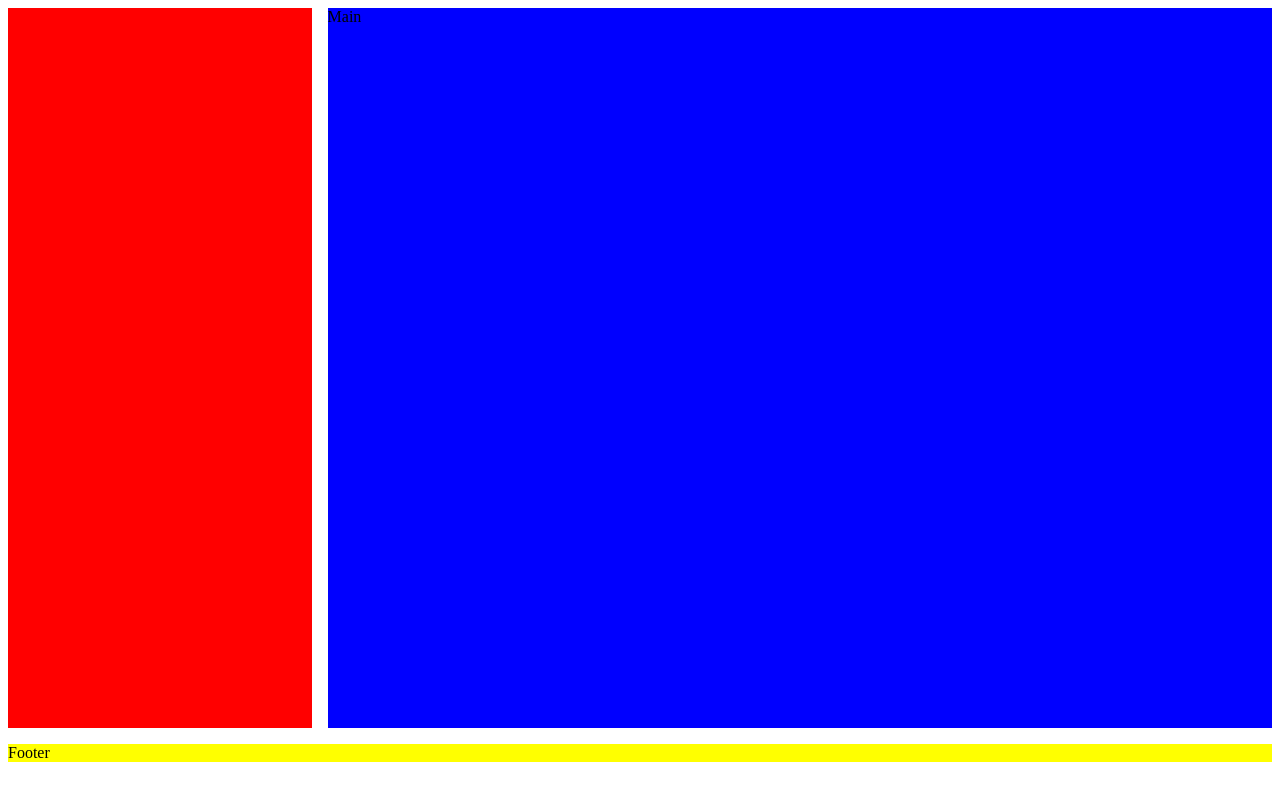
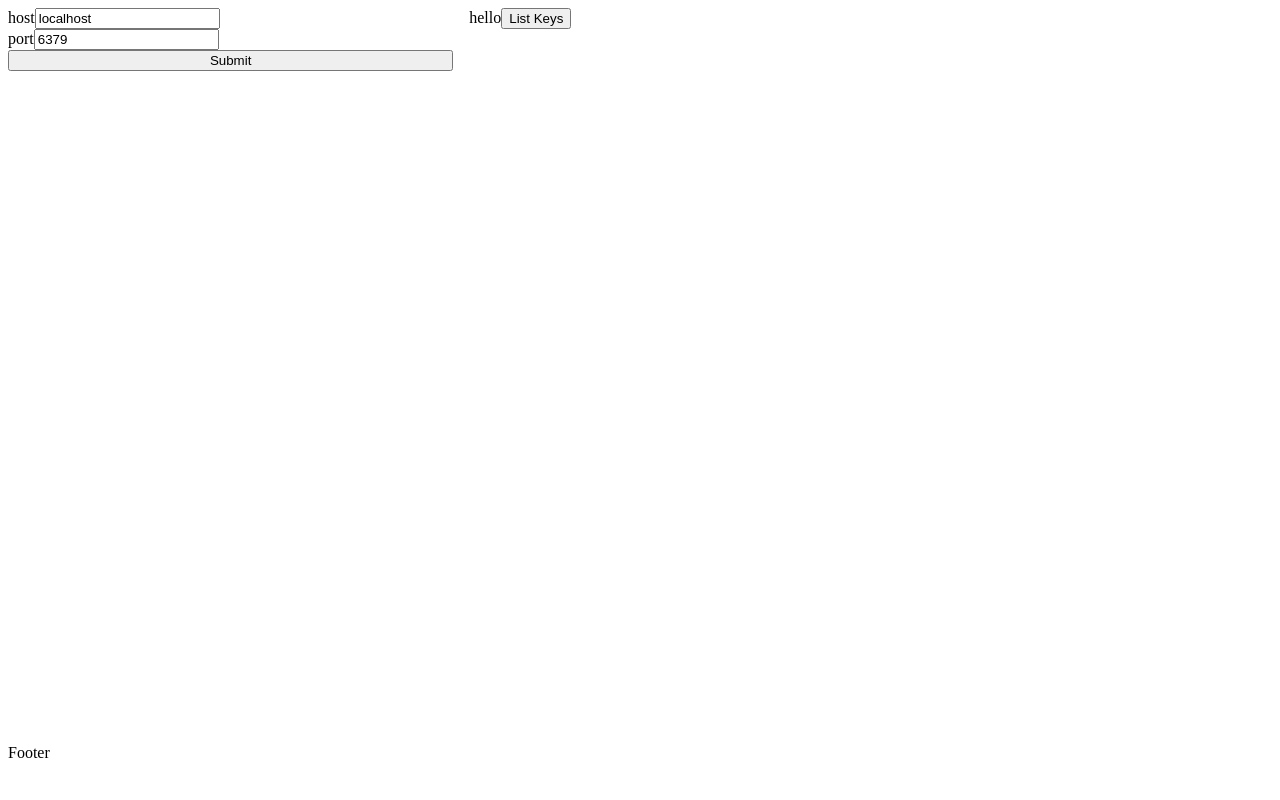
Before and after one commit to hstrada/redist, a React app in the folder redist/: page / in a window 1280 px wide. Built offline with nearby package versions, Linux system fonts and the light colour scheme.

Commit message:
adding create connection

```diff
--- a/redist/src/App.jsx
+++ b/redist/src/App.jsx
@@ -1,16 +1,17 @@
 import React from 'react';
-// import { builder } from './connection';
 import './app.css';
+import { Menu } from './components/Menu';
+import { Keys } from './components/Keys';
 
 export function App() {
-  // React.useEffect(() => {
-  //   builder();
-  // }, []);
-
   return (
     <div className="app">
-      <aside className="o-aside"></aside>
-      <main className="o-main">Main</main>
+      <aside className="o-aside">
+        <Menu />
+      </aside>
+      <main className="o-main">
+        <Keys />
+      </main>
       <footer className="o-footer">Footer</footer>
     </div>
   );
--- a/redist/src/app.css
+++ b/redist/src/app.css
@@ -14,15 +14,16 @@
 
 .o-aside {
     grid-area: aside;
-    background: red;
+}
+
+.o-aside form {
+    display: grid;
 }
 
 .o-main {
     grid-area: main;
-    background: blue;
 }
 
 .o-footer {
     grid-area: footer;
-    background: yellow;
 }
--- /dev/null
+++ b/redist/src/components/Keys.js
@@ -0,0 +1,15 @@
+import React from 'react';
+import { getKeys } from '../services/keys';
+
+export const Keys = () => {
+  const handleKeys = () => {
+    getKeys().then((keys) => console.log(keys));
+  };
+
+  return (
+    <div>
+      hello
+      <button onClick={handleKeys}>List Keys</button>
+    </div>
+  );
+};
--- a/redist/src/components/Menu.jsx
+++ b/redist/src/components/Menu.jsx
@@ -0,0 +1,42 @@
+import React from 'react';
+import { useState } from 'react';
+import { createConnection } from '../services/createConnection';
+
+export const Menu = () => {
+  const [inputs, setInputs] = useState({});
+
+  const handleChange = (event) => {
+    const name = event.target.name;
+    const value = event.target.value;
+    setInputs((values) => ({ ...values, [name]: value }));
+  };
+
+  const handleSubmit = (event) => {
+    event.preventDefault();
+    createConnection(inputs.host, inputs.port);
+  };
+
+  return (
+    <form onSubmit={handleSubmit}>
+      <label>
+        host
+        <input
+          type="text"
+          name="host"
+          value={inputs.host || 'localhost'}
+          onChange={handleChange}
+        />
+      </label>
+      <label>
+        port
+        <input
+          type="number"
+          name="port"
+          value={inputs.port || '6379'}
+          onChange={handleChange}
+        />
+      </label>
+      <input type="submit" />
+    </form>
+  );
+};
--- /dev/null
+++ b/redist/src/services/createConnection.js
@@ -0,0 +1,17 @@
+import { createClient } from 'redis';
+
+let connection = undefined;
+
+export const createConnection = async (host, port = 6379) => {
+  connection = createClient({
+    url: `redis://${host}:${port}`
+  });
+
+  connection.on('error', (err) => {
+    throw new Error(err);
+  });
+
+  await connection.connect();
+};
+
+export { connection };
--- /dev/null
+++ b/redist/src/services/keys.js
@@ -0,0 +1,7 @@
+import { connection } from './createConnection';
+
+export const getKeys = async () => {
+  const keys = connection.keys('*');
+
+  return keys;
+};
```
Also changed, not shown: redist/src/connection.js (deleted, +0 -20 lines).
